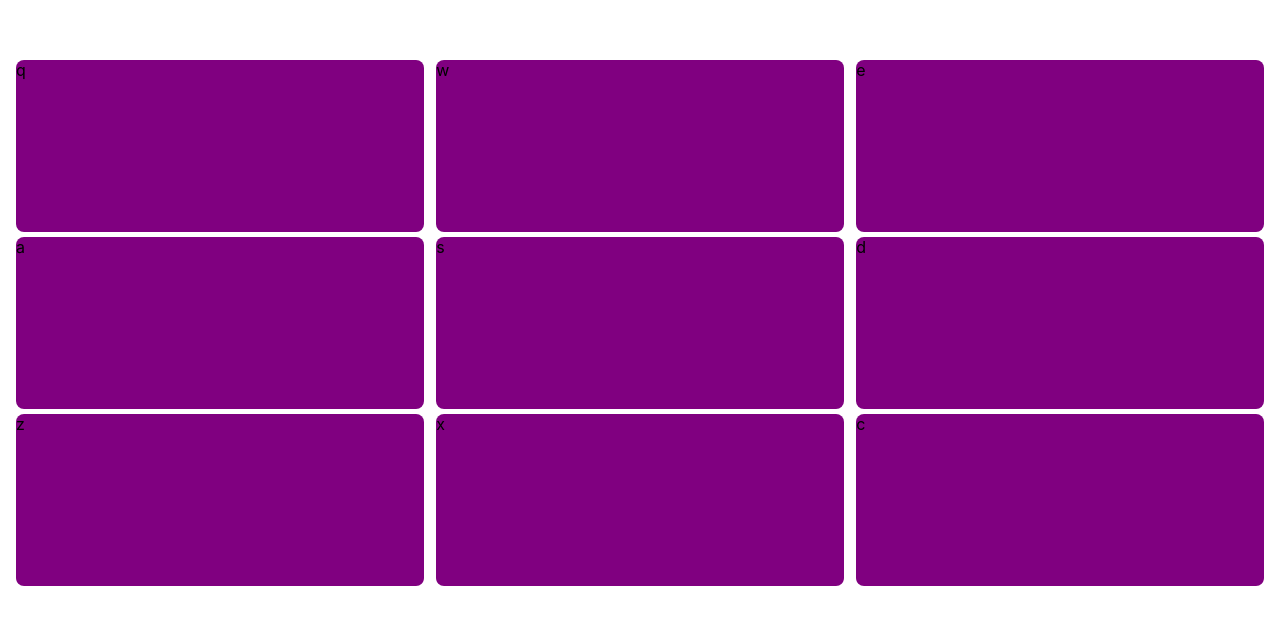
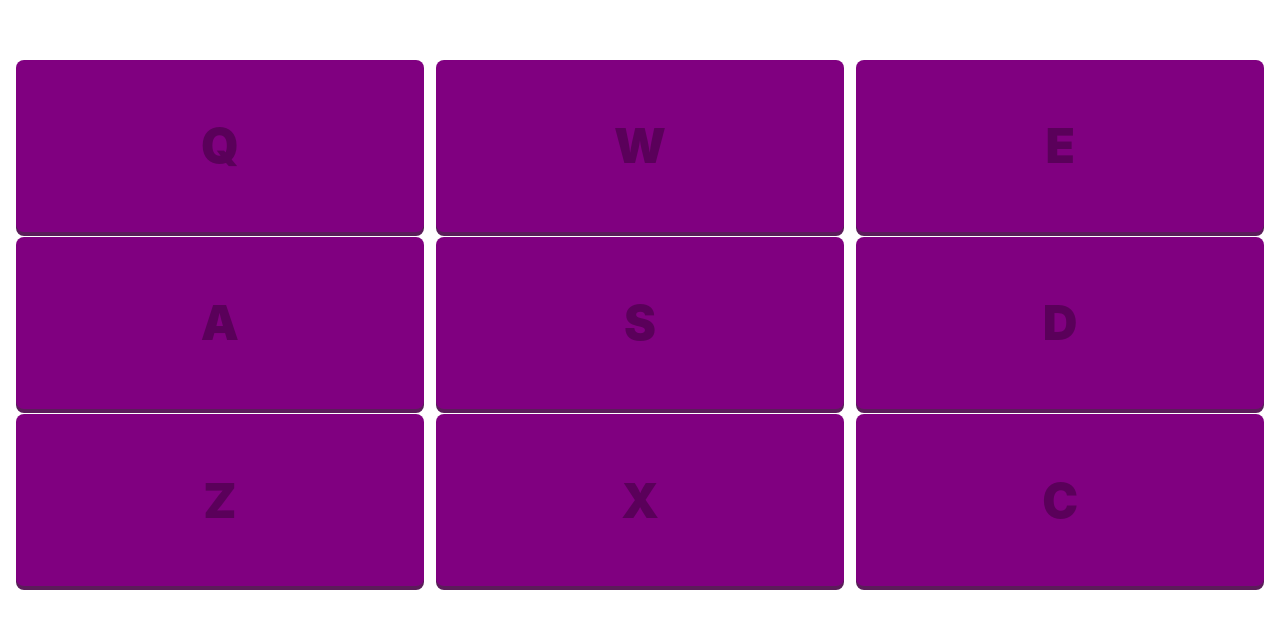
Before and after one commit to alexako/drumpad, a React (Create React App) app: page / in a window 1280 px wide. Shown: the part 182-800 px from the top of the page. Built offline with nearby package versions, Linux system fonts and the light colour scheme.

Commit message:
ui: Add small button animation

```diff
--- a/src/App.js
+++ b/src/App.js
@@ -1,7 +1,7 @@
 import React, { Component } from 'react';
 import './App.scss';
 import Drumpad from './Drumpad';
-import { Keys } from './shared/globals';
+import { Sounds } from './shared/globals';
 
 class App extends Component {
   constructor(props) {
@@ -17,13 +17,13 @@ class App extends Component {
     document.removeEventListener("keydown", this.flashDrumpad, false);
   }
 
-  clickHander(key) {
+  onMouseDownHandler(key) {
     this.flashDrumpad({key: key})
   }
 
   flashDrumpad(event) {
     const drumpadId = event.key
-    if (Keys.indexOf(drumpadId) === -1) {
+    if (Object.keys(Sounds).indexOf(drumpadId) === -1) {
       return
     }
 
@@ -39,10 +39,10 @@ class App extends Component {
       <div id="drum-machine">
         <div id="display"></div>
         <div className="drum-pad-container">
-          {Keys.map((key, i) => (
+          {Object.keys(Sounds).map((key, i) => (
             <Drumpad
               drumKey={key}
-              onClick={() => this.clickHander(key)}
+              onMouseDown={() => this.onMouseDownHandler(key)}
               key={i} />
           ))}
         </div>
--- a/src/App.scss
+++ b/src/App.scss
@@ -20,13 +20,32 @@
 }
 
 .drum-pad {
+  display: flex;
+  justify-content: center;
+  align-items: center;
   cursor: pointer;
   background-color: purple;
+  box-shadow: 0 4px 0px #5b1c5a;
+  transform: translate(0px, 0px);
   border-radius: 0.5em;
-  @include transition(0.2s);
+  @include transition(0.1s);
   transition-timing-function: cubic-bezier(0.06, 0.61, 0.81, 1.05);
+
+  &__label {
+    font-size: 3em;
+    font-weight: 900;
+    text-transform: uppercase;
+    color: #5a005a;
+    @include transition(0.1s);
+  }
+
+  &--active &__label {
+    color: #bb7900;
+  }
 
   &--active {
     background-color: orange;
+    box-shadow: 0 1px 0px #5b1c5a;
+    transform: translate(0px, 3px);
   }
 }
--- a/src/Drumpad.js
+++ b/src/Drumpad.js
@@ -1,11 +1,11 @@
 import React from 'react';
 
-const Drumpad = ({ drumKey, onClick }) => {
+const Drumpad = ({ drumKey, onMouseDown}) => {
   return (
     <div id={drumKey}
       className="drum-pad"
-      onClick={onClick}>
-      <div className="drump-pad__label">
+      onMouseDown={onMouseDown}>
+      <div className="drum-pad__label">
         {drumKey}
       </div>
     </div>
--- a/src/shared/globals.js
+++ b/src/shared/globals.js
@@ -1 +1,11 @@
-export const Keys = ['q', 'w', 'e', 'a', 's', 'd', 'z', 'x', 'c']
+export const Sounds = {
+  'q': '',
+  'w': '',
+  'e': '',
+  'a': '',
+  's': '',
+  'd': '',
+  'z': '',
+  'x': '',
+  'c': '',
+}
```
